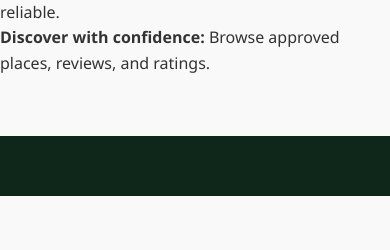
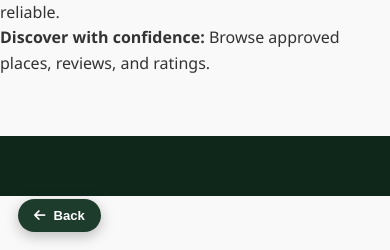
Before and after one commit to RAZAN220/Hidden-Srilanka, a PHP site: page /about.php in a window 390 px wide. Shown: the part 594-844 px from the top of the page. Run offline with PHP 8.4, Linux system fonts and the light colour scheme; tables that the repository leaves empty or names only in its code hold one stand-in row (values such as "Sample post"); some libraries are stand-ins or nearby versions.

Commit message:
Add styling enhancements and update main script functionality
Replit-Commit-Author: Agent

```diff
--- a/assets/css/style.css
+++ b/assets/css/style.css
@@ -608,3 +608,33 @@ a { text-decoration: none; color: #333; }
     .db-table thead th:nth-child(n+4),
     .db-table tbody td:nth-child(n+4) { display: none; }
 }
+
+/* ── Back button ── */
+.back-btn {
+    position: fixed;
+    bottom: 28px;
+    left: 28px;
+    z-index: 9999;
+    display: inline-flex;
+    align-items: center;
+    gap: 8px;
+    background: #1e3c2b;
+    color: #fff;
+    border: none;
+    border-radius: 30px;
+    padding: 10px 20px;
+    font-size: 0.88rem;
+    font-weight: 600;
+    cursor: pointer;
+    box-shadow: 0 4px 14px rgba(0,0,0,0.25);
+    transition: background 0.2s, transform 0.2s, box-shadow 0.2s;
+}
+.back-btn:hover {
+    background: #2e5a42;
+    transform: translateY(-2px);
+    box-shadow: 0 6px 18px rgba(0,0,0,0.3);
+}
+.back-btn i { font-size: 0.82rem; }
+@media (max-width: 480px) {
+    .back-btn { bottom: 18px; left: 18px; padding: 9px 16px; font-size: 0.82rem; }
+}
--- a/assets/js/main.js
+++ b/assets/js/main.js
@@ -1,13 +1,23 @@
-// Nav toggle (already in inline script, but can be moved)
-document.addEventListener('DOMContentLoaded', function() {
-    const toggle = document.getElementById('navToggle');
-    const links = document.getElementById('navLinks');
+document.addEventListener('DOMContentLoaded', function () {
+
+    // ── Nav toggle ──
+    var toggle = document.getElementById('navToggle');
+    var links  = document.getElementById('navLinks');
     if (toggle && links) {
-        toggle.addEventListener('click', function() {
+        toggle.addEventListener('click', function () {
             links.classList.toggle('active');
         });
     }
+
+    // ── Back button (auto-injected on every page except home) ──
+    var isHome = (location.pathname === '/' || location.pathname === '/index.php');
+    if (!isHome && history.length > 1) {
+        var btn = document.createElement('button');
+        btn.className = 'back-btn';
+        btn.innerHTML = '<i class="fas fa-arrow-left"></i> Back';
+        btn.setAttribute('aria-label', 'Go back');
+        btn.addEventListener('click', function () { history.back(); });
+        document.body.appendChild(btn);
+    }
+
 });
-
-// Additional interactive features (e.g., favorite toggle, form validation)
-// Can be extended
```
